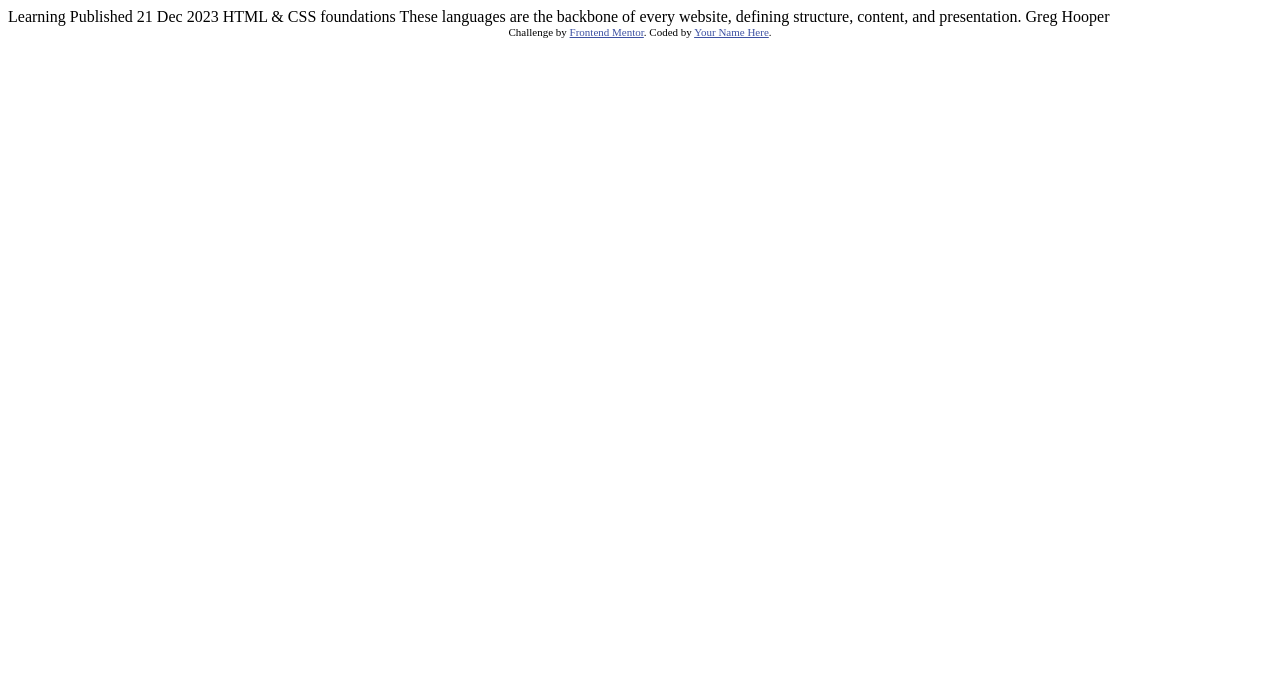
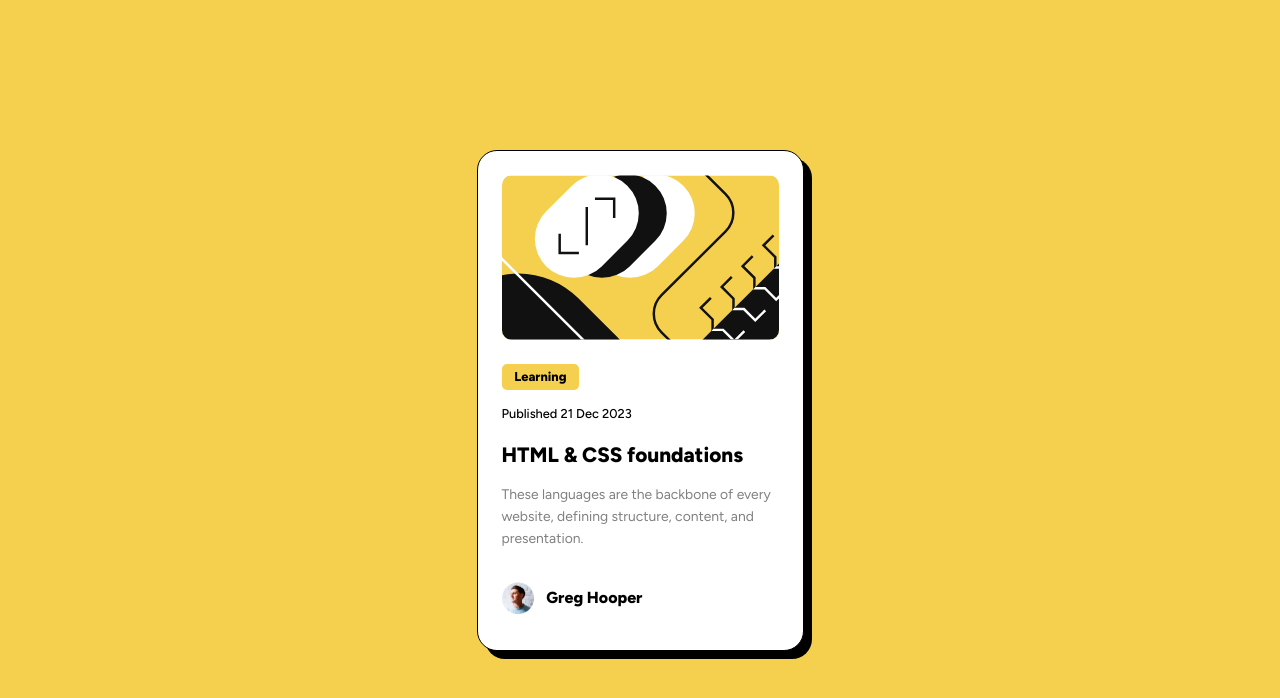
Before and after one commit to nitsanta/blog-preview-card, a plain HTML site: page index.html in a window 1280 px wide. Drawn offline with Linux system fonts and the light colour scheme.

Commit message:
Complete solution

```diff
--- /dev/null
+++ b/app.css
@@ -0,0 +1,144 @@
+/* http://meyerweb.com/eric/tools/css/reset/
+   v2.0 | 20110126
+   License: none (public domain)
+*/
+
+html, body, div, span, applet, object, iframe,
+h1, h2, h3, h4, h5, h6, p, blockquote, pre,
+a, abbr, acronym, address, big, cite, code,
+del, dfn, em, img, ins, kbd, q, s, samp,
+small, strike, strong, sub, sup, tt, var,
+b, u, i, center,
+dl, dt, dd, ol, ul, li,
+fieldset, form, label, legend,
+table, caption, tbody, tfoot, thead, tr, th, td,
+article, aside, canvas, details, embed,
+figure, figcaption, footer, header, hgroup,
+menu, nav, output, ruby, section, summary,
+time, mark, audio, video {
+	margin: 0;
+	padding: 0;
+	border: 0;
+	font-size: 100%;
+	font: inherit;
+	vertical-align: baseline;
+}
+/* HTML5 display-role reset for older browsers */
+article, aside, details, figcaption, figure,
+footer, header, hgroup, menu, nav, section {
+	display: block;
+}
+body {
+	line-height: 1;
+}
+ol, ul {
+	list-style: none;
+}
+blockquote, q {
+	quotes: none;
+}
+blockquote:before, blockquote:after,
+q:before, q:after {
+	content: '';
+	content: none;
+}
+table {
+	border-collapse: collapse;
+	border-spacing: 0;
+}
+
+body {
+    font-family: "Figtree", sans-serif;
+    background-color: hsl(47, 88%, 63%);
+    display: flex;
+    flex-direction: column;
+    align-items: center;
+    justify-content: center;
+    min-height: 100vh;
+}
+
+.container {
+    width: 384px;
+    height: 522px;
+    background-color: white;
+    border-radius: 20px;
+    border: 1px solid black;
+    box-shadow: 8px 8px black;
+    box-sizing: border-box;
+    padding: 24px;
+}
+
+img {
+    border-radius: 10px;
+    display: block;
+
+    width: 100%;
+}
+
+.content {
+    margin-top: 24px;
+}
+
+.category {
+    background-color: hsl(47, 88%, 63%);
+    font-size: 0.8em;
+    font-weight: 800;
+    padding: 0.5em 1em;
+    border-radius: 5px;
+    display: inline-block;
+}
+
+.publish-date {
+    margin-top: 1.4em;
+    font-weight: 500;
+    font-size: 0.8em;
+}
+
+.article-title {
+    margin-top: 1.2em;
+    font-weight: 800;
+    font-size: 1.3em;
+}
+
+.article-description {
+    margin-top: 1.2em;
+    color: gray;
+    line-height: 1.6em;
+    font-size: 1em;
+}
+
+.author {
+    margin-top: 1.5em;
+    display: flex;
+    align-items: center;
+}
+
+.author img {
+    width: 32px;
+    height: 32px;
+}
+
+.author span {
+    margin-left: 0.8em;
+    font-weight: 800;
+}
+
+.article-title:hover, .article-title:focus {
+    color: hsl(47, 88%, 63%);
+    cursor: pointer;
+}
+
+@media (max-width: 1440px) {
+    .container {
+        width: 327px;
+        height: 501px;
+    }
+
+    .article-description {
+        font-size: 0.87em
+    }
+
+    .author {
+        margin-top: 2em;
+    }
+}
--- a/index.html
+++ b/index.html
@@ -1,34 +1,63 @@
 <!DOCTYPE html>
 <html lang="en">
   <head>
-  <meta charset="UTF-8">
-  <meta name="viewport" content="width=device-width, initial-scale=1.0"> <!-- displays site properly based on user's device -->
+    <meta charset="UTF-8" />
+    <meta name="viewport" content="width=device-width, initial-scale=1.0" />
+    <!-- displays site properly based on user's device -->
 
-  <link rel="icon" type="image/png" sizes="32x32" href="./assets/images/favicon-32x32.png">
+    <link
+      rel="icon"
+      type="image/png"
+      sizes="32x32"
+      href="./assets/images/favicon-32x32.png"
+    />
+    <link rel="stylesheet" href="app.css" />
 
     <title>Frontend Mentor | Blog preview card</title>
 
     <!-- Feel free to remove these styles or customise in your own stylesheet 👍 -->
     <style>
-    .attribution { font-size: 11px; text-align: center; }
-    .attribution a { color: hsl(228, 45%, 44%); }
+      .attribution {
+        font-size: 11px;
+        text-align: center;
+      }
+      .attribution a {
+        color: hsl(228, 45%, 44%);
+      }
     </style>
+
+    <link rel="preconnect" href="https://fonts.googleapis.com" />
+    <link rel="preconnect" href="https://fonts.gstatic.com" crossorigin />
+    <link
+      href="https://fonts.googleapis.com/css2?family=Figtree:ital,wght@0,300..900;1,300..900&display=swap"
+      rel="stylesheet"
+    />
   </head>
   <body>
+    <div class="container">
+      <img src="assets/images/illustration-article.svg" alt="" />
 
-  Learning
+      <div class="content">
+        <div class="category">Learning</div>
+        <div class="publish-date">Published 21 Dec 2023</div>
+        <h1 class="article-title">HTML & CSS foundations</h1>
+        <div class="article-description">
+          These languages are the backbone of every website, defining structure,
+          content, and presentation.
+        </div>
+        <div class="author">
+          <img src="assets/images/image-avatar.webp" alt="author image" /><span
+            >Greg Hooper</span
+          >
+        </div>
+      </div>
+    </div>
 
-  Published 21 Dec 2023
-
-  HTML & CSS foundations
-
-  These languages are the backbone of every website, defining structure, content, and presentation.
-
-  Greg Hooper
-
-  <div class="attribution">
-    Challenge by <a href="https://www.frontendmentor.io?ref=challenge" target="_blank">Frontend Mentor</a>.
-    Coded by <a href="#">Your Name Here</a>.
-  </div>
+    <!-- <div class="attribution">
+      Challenge by
+      <a href="https://www.frontendmentor.io?ref=challenge" target="_blank"
+        >Frontend Mentor</a
+      >. Coded by <a href="#">Your Name Here</a>.
+    </div> -->
   </body>
 </html>
```
Lines whose indentation alone changed are shown as unchanged.
